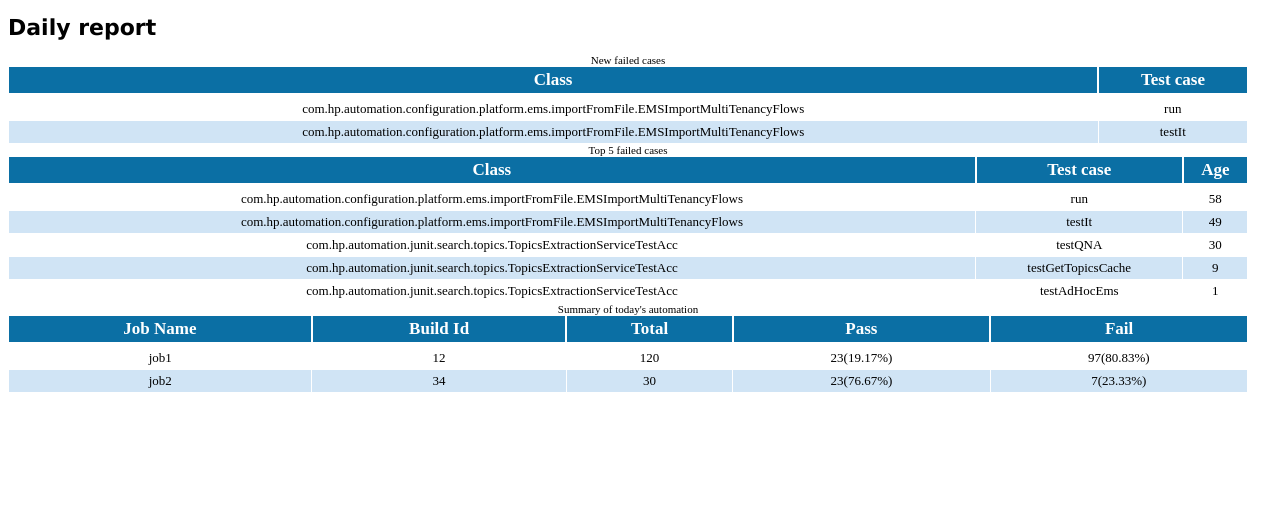
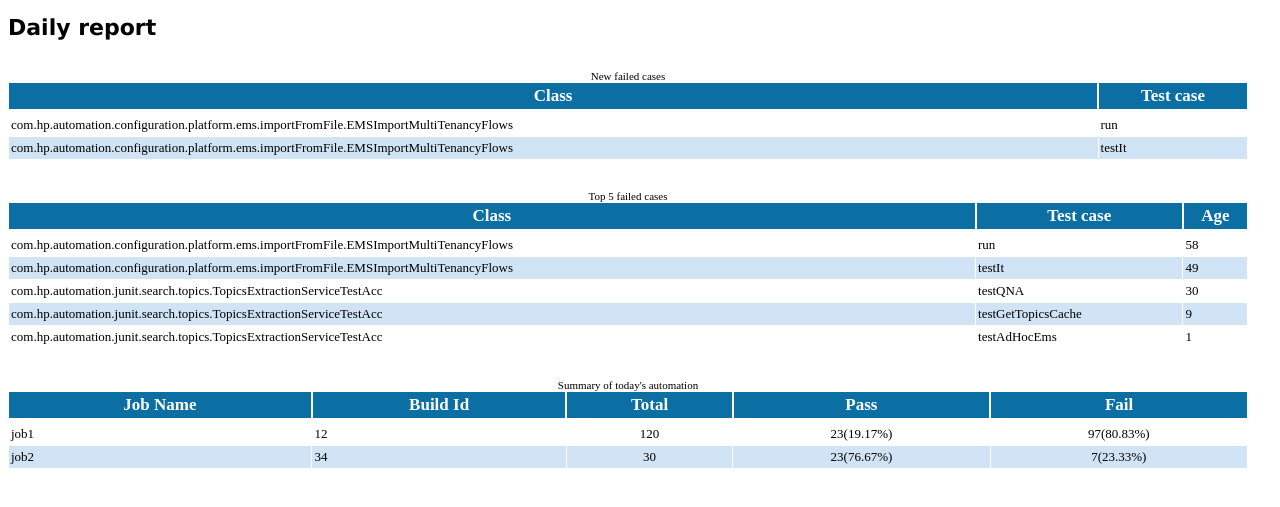
Before and after one commit to heavy200t/cidashboard, a Node server app: page /testmail in a window 1280 px wide. Shown: the top 507 px of the page. Run offline with Node 20, Linux system fonts and the light colour scheme; some libraries are stand-ins or nearby versions.

Commit message:
mail template

```diff
--- a/templates/jobs.pug
+++ b/templates/jobs.pug
@@ -13,12 +13,12 @@ table(width='100%')
         -var fail_precent = Math.round(i.fail/i.total*10000)/100
         td= i.jobName
         td= i.buildId
-        td= i.total
-        td= i.pass
+        td(class='number')= i.total
+        td(class='number')= i.pass
           span (
             = pass_precent
           span %)
-        td= i.fail
+        td(class='number')= i.fail
           span (
           = fail_precent
           span %)
--- a/templates/style.css
+++ b/templates/style.css
@@ -11,13 +11,18 @@ table {
   height: auto;
   text-align: center;
   border-collapse: collapse;
+  margin-top: 30px
 }
 td, th {
   border: 1px solid #FFFFFF;
   padding: 3px 2px;
 }
 tbody td {
+  text-align: left;
   font-size: 13px;
+}
+td.number{
+  text-align: center;
 }
 tr:nth-child(even) {
   background: #D0E4F5;
```
